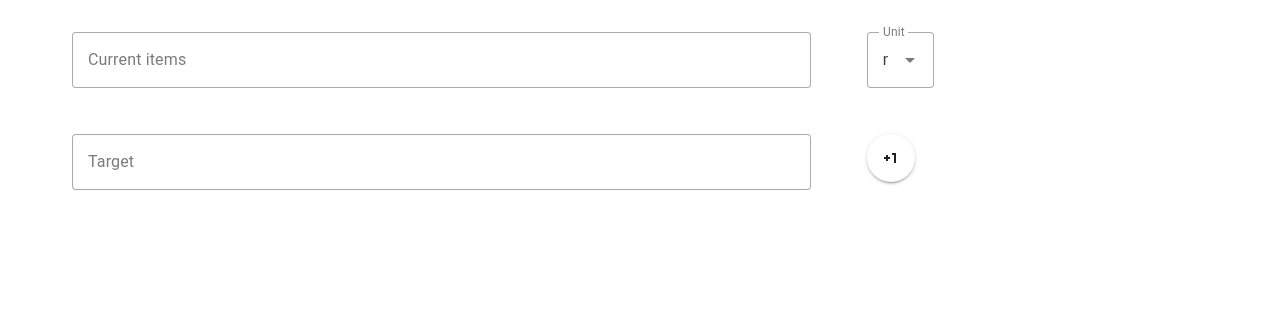
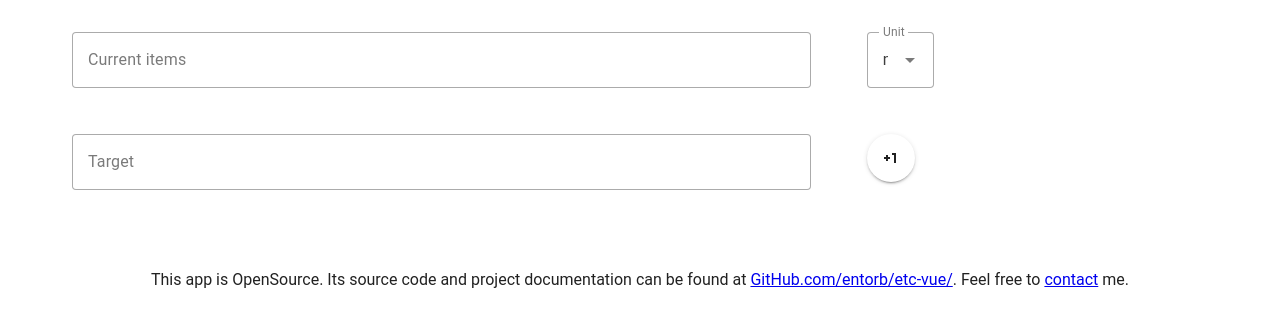
Before and after one commit to entorb/eta-vue, a Vue app: page / in a window 1280 px wide. Shown: the top 326 px of the page. Built offline with nearby package versions, Linux system fonts and the light colour scheme.

Commit message:
Update App.vue: footer

```diff
--- a/src/App.vue
+++ b/src/App.vue
@@ -20,6 +20,15 @@
               @delete-all-data="deleteAllData"
               @delete-row="deleteRow"
             />
+          </v-col>
+        </v-row>
+        <v-row justify="center">
+          <v-col class="text-center mt-4" cols="12">
+            This app is OpenSource. Its source code and project documentation can be found at
+            <a href="https://github.com/entorb/eta-vue/" target="_blank"
+              >GitHub.com/entorb/etc-vue/</a
+            >. Feel free to
+            <a href="https://entorb.net/contact.php?origin=eta-vue" target="_blank">contact</a> me.
           </v-col>
         </v-row>
       </v-container>
```
